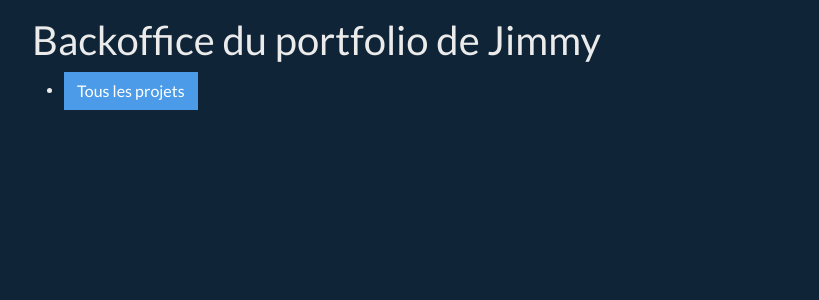
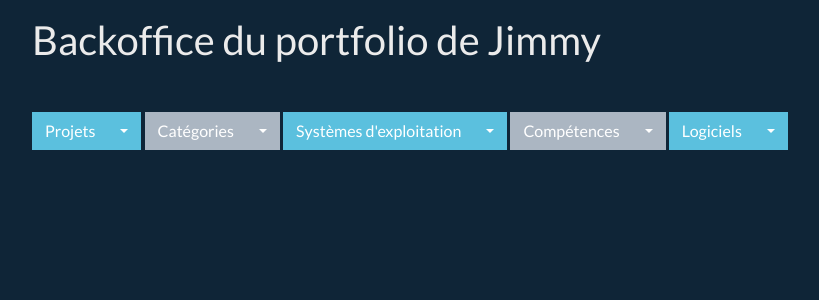
Before and after one commit to jimmy-martin/portfolio-v2, a Symfony app: template templates/back/home/browse.html.twig in a window 1280 px wide. Shown: the part 56-356 px from the top of the page, without its empty margins (50-869 px from the left). Run offline with Twig, Linux system fonts and the light colour scheme; the template is opened without the code that fills it, so the values that code supplies are empty; some libraries are stand-ins or nearby versions.

Commit message:
update backoffice home page

```diff
--- a/templates/back/home/browse.html.twig
+++ b/templates/back/home/browse.html.twig
@@ -7,11 +7,58 @@
 
 {% block body %}
 	<div class="col-12">
-		<h1>
+		<h1 class="mb-5">
 			Backoffice du portfolio de Jimmy
 		</h1>
-		<ul>
-			<li><a class="btn btn-primary" href="{{ path('back_project_browse') }}">Tous les projets</a></li>
-		</ul>
+
+		<div class="btn-group" role="group" aria-label="Button group with nested dropdown">
+			<a href="{{ path('back_project_browse') }}" type="button" class="btn btn-info">Projets</a>
+			<div class="btn-group" role="group">
+				<button id="btnGroupDrop1" type="button" class="btn btn-info dropdown-toggle" data-bs-toggle="dropdown" aria-haspopup="true" aria-expanded="false"></button>
+				<div class="dropdown-menu" aria-labelledby="btnGroupDrop1">
+					<a class="dropdown-item" href="{{ path('back_project_add') }}">Ajouter un projet</a>
+				</div>
+			</div>
+		</div>
+
+		<div class="btn-group" role="group" aria-label="Button group with nested dropdown">
+			<a href="{{ path('back_category_browse') }}" type="button" class="btn btn-light">Catégories</a>
+			<div class="btn-group" role="group">
+				<button id="btnGroupDrop2" type="button" class="btn btn-light dropdown-toggle" data-bs-toggle="dropdown" aria-haspopup="true" aria-expanded="false"></button>
+				<div class="dropdown-menu" aria-labelledby="btnGroupDrop2">
+					<a class="dropdown-item" href="{{ path('back_category_add') }}">Ajouter une catégorie</a>
+				</div>
+			</div>
+		</div>
+
+		<div class="btn-group" role="group" aria-label="Button group with nested dropdown">
+			<a href="{{ path('back_operating_system_browse') }}" type="button" class="btn btn-info">Systèmes d'exploitation</a>
+			<div class="btn-group" role="group">
+				<button id="btnGroupDrop3" type="button" class="btn btn-info dropdown-toggle" data-bs-toggle="dropdown" aria-haspopup="true" aria-expanded="false"></button>
+				<div class="dropdown-menu" aria-labelledby="btnGroupDrop3">
+					<a class="dropdown-item" href="{{ path('back_operating_system_add') }}">Ajouter un système d'exploitation</a>
+				</div>
+			</div>
+		</div>
+
+		<div class="btn-group" role="group" aria-label="Button group with nested dropdown">
+			<a href="{{ path('back_skill_browse') }}" type="button" class="btn btn-light">Compétences</a>
+			<div class="btn-group" role="group">
+				<button id="btnGroupDrop4" type="button" class="btn btn-light dropdown-toggle" data-bs-toggle="dropdown" aria-haspopup="true" aria-expanded="false"></button>
+				<div class="dropdown-menu" aria-labelledby="btnGroupDrop4">
+					<a class="dropdown-item" href="{{ path('back_skill_add') }}">Ajouter une compétence</a>
+				</div>
+			</div>
+		</div>
+
+		<div class="btn-group" role="group" aria-label="Button group with nested dropdown">
+			<a href="{{ path('back_software_browse') }}" type="button" class="btn btn-info">Logiciels</a>
+			<div class="btn-group" role="group">
+				<button id="btnGroupDrop4" type="button" class="btn btn-info dropdown-toggle" data-bs-toggle="dropdown" aria-haspopup="true" aria-expanded="false"></button>
+				<div class="dropdown-menu" aria-labelledby="btnGroupDrop4">
+					<a class="dropdown-item" href="{{ path('back_software_add') }}">Ajouter un logiciel</a>
+				</div>
+			</div>
+		</div>
 	</div>
 {% endblock %}
--- a/templates/front/partials/_portfolio-preview.html.twig
+++ b/templates/front/partials/_portfolio-preview.html.twig
@@ -36,7 +36,7 @@
                </div>
                <div class="col-sm-4">
                  <div class="w-like">
-                   <a href="{{ path('front_portfolio_browse') }}#{{ project.id }}"> <span class="bi bi-plus-circle"></span></a>
+                   <a href="{{ path('front_portfolio_browse') }}#{{ project.id }}"> <span class="bi bi-arrow-right-square"></span></a>
                  </div>
                </div>
              </div>
```
